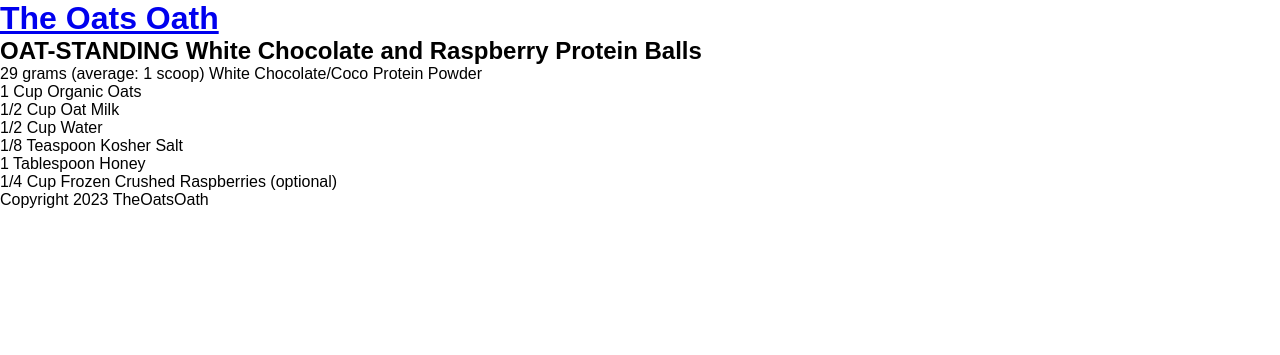
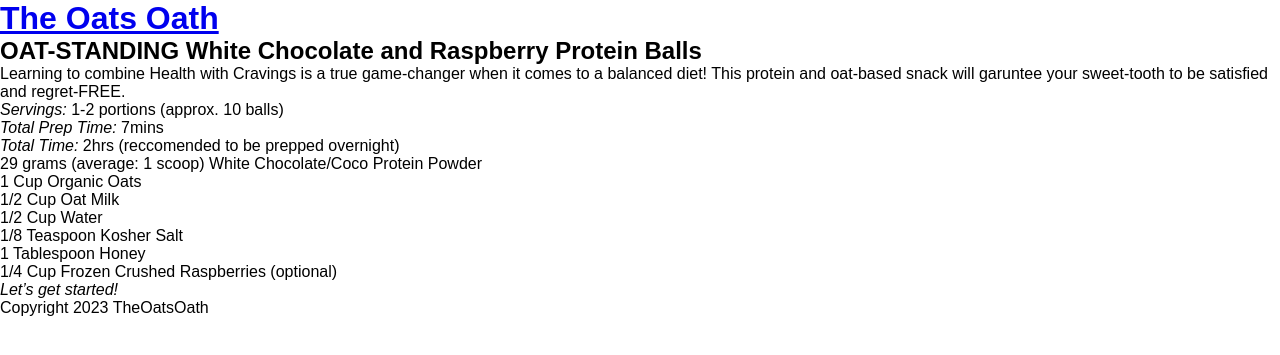
Before and after one commit to natalied0uglas/TheOatsOath, a Jekyll site: the page built from _recipes/oat-standing-coco-balls.md, in a window 1280 px wide. Shown: the top 355 px of the page. Built offline with Jekyll 4.4.1, drawn with Linux system fonts in a browser that asks for light colours.

Commit message:
Update Recipe “oat-standing-coco-balls”

```diff
--- a/_recipes/oat-standing-coco-balls.md
+++ b/_recipes/oat-standing-coco-balls.md
@@ -4,7 +4,13 @@ date: 2023-01-31T14:55:42.107Z
 order: 4
 layout: recipe
 ---
+Learning to combine Health with Cravings is a true game-changer when it comes to a balanced diet! This protein and oat-based snack will garuntee your sweet-tooth to be satisfied and regret-FREE.
 
+*Servings:* 1-2 portions (approx. 10 balls)
+
+*Total Prep Time:* 7mins
+
+*Total Time:* 2hrs (reccomended to be prepped overnight)
 
 * 29 grams (average: 1 scoop) White Chocolate/Coco Protein Powder
 * 1 Cup Organic Oats
@@ -13,3 +19,5 @@ layout: recipe
 * 1/8 Teaspoon Kosher Salt
 * 1 Tablespoon Honey
 * 1/4 Cup Frozen Crushed Raspberries (optional)
+
+*Let's get started!*
```
